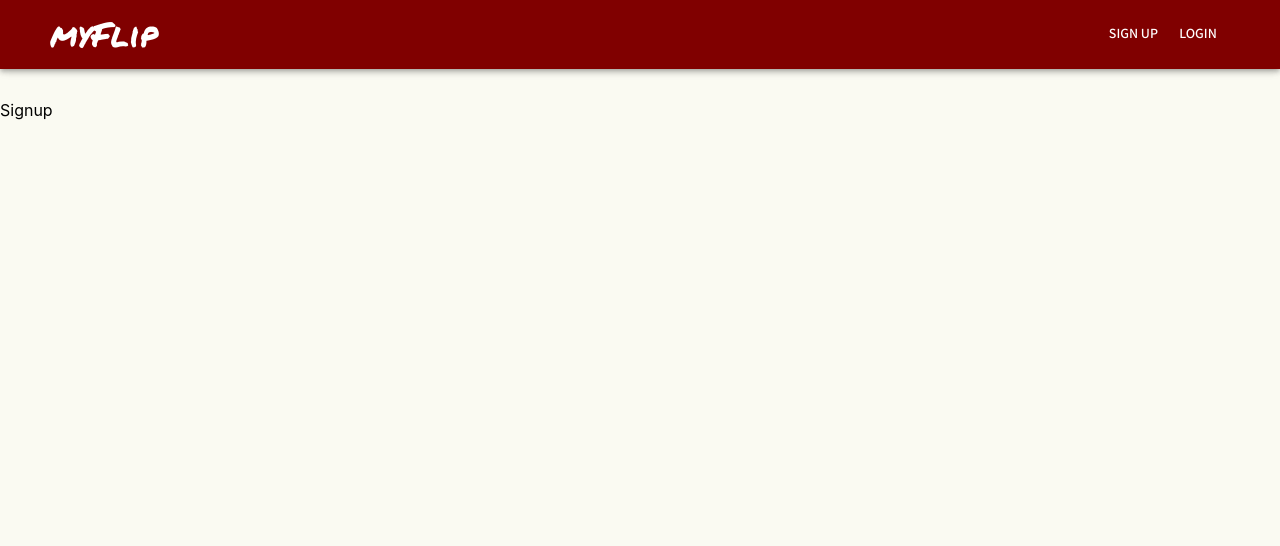
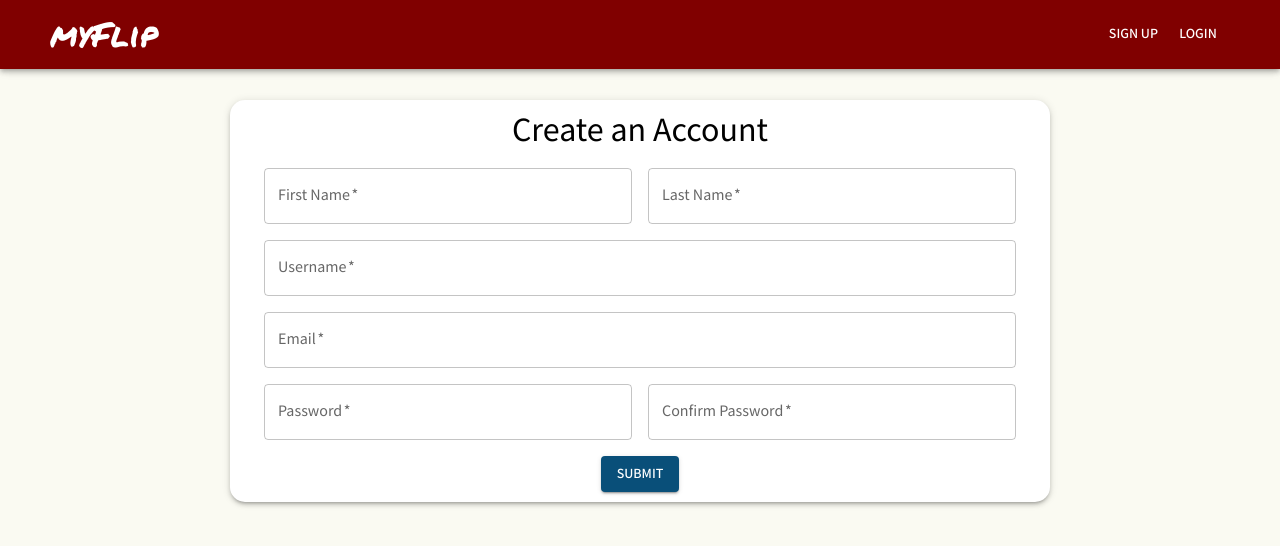
Before and after one commit to SidSaythongphet/myflip-project, a React (Create React App) app in the folder client/: page /signup in a window 1280 px wide. Shown: the top 546 px of the page. Built offline with nearby package versions, Linux system fonts and the light colour scheme; no server answers.

Commit message:
add signup to client side

```diff
--- a/client/src/App.jsx
+++ b/client/src/App.jsx
@@ -30,12 +30,19 @@ const theme = createTheme({
 
 const App = () => {
   const [title, setTitle] = useState()
+  const [loggedIn, setLoggedIn] = useState(false)
+  const [currentUser, setCurrentUser] = useState({})
 
   useEffect(() => {
     fetch("/api/")
       .then((r) => r.json())
       .then((data) => setTitle(data.server));
   }, []);
+
+  const loginUser = user => {
+    setCurrentUser(user)
+    setLoggedIn(true)
+  }
 
 
   return (
@@ -44,7 +51,7 @@ const App = () => {
         <Navbar />
         <Routes>
           <Route path='/' element={ <Home /> } />
-          <Route path='/signup' element={ <Signup /> } />
+          <Route path='/signup' element={ <Signup loginUser={ loginUser }/> } />
           <Route path='/login' element={ <Login /> } />
         </Routes>
       </Router>
--- /dev/null
+++ b/client/src/Globals.js
@@ -0,0 +1,6 @@
+export const baseURL = "http://localhost:4000"
+
+export const headers = {
+    "Content-Type": "application/json",
+    "Accept": "application/json"
+}
--- a/client/src/components/authentication/Signup.jsx
+++ b/client/src/components/authentication/Signup.jsx
@@ -1,8 +1,127 @@
-import React from 'react'
+import React, { useState, useEffect } from 'react';
+import { Button, Grid, TextField, Typography } from '@mui/material';
+import { baseURL, headers } from '../../Globals';
+import { useNavigate } from 'react-router-dom';
+import StyledBox from '../styles/StyledBox';
 
-const Signup = () => {
+const Signup = ({ loginUser }) => {
+  const [userData, setUserData] = useState({
+    first_name: "",
+    last_name: "",
+    username: "",
+    email: "",
+    password: "",
+    password_confirmation: ""
+  })
+
+  const navigate = useNavigate()
+
+  const handleChange = (e) => {
+    setUserData({
+      ...userData,
+      [e.target.name]: e.target.value
+    })
+  }
+
+  const handleSubmit = async (e) => {
+    e.preventDefault()
+
+    const response = await fetch(baseURL + '/api/signup', {
+      method: 'POST',
+      headers,
+      body: JSON.stringify(userData)
+    })
+    const data = await response.json()
+    if (response.ok) {
+      loginUser(data.user)
+      localStorage.setItem('jwt', data.token)
+      navigate(`/`)
+    } else {
+      console.log(data)
+    }
+  }
   return (
-    <div>Signup</div>
+    <Grid container justifyContent="center">
+      <Grid item>
+        <StyledBox width="800px">
+          <Grid container spacing={2}>
+            <Grid item xs={12} textAlign="center">
+              <Typography variant='h4'>Create an Account</Typography>
+            </Grid>
+            <Grid item xs={12} container spacing={2}>
+              <Grid item xs={6}>
+                <TextField
+                  required
+                  label="First Name"
+                  name="first_name"
+                  fullWidth
+                  value={ userData.first_name }
+                  onChange={ handleChange }
+                />
+              </Grid>
+              <Grid item xs={6}>
+                <TextField
+                  required
+                  label="Last Name"
+                  name="last_name"
+                  fullWidth
+                  value={ userData.last_name }
+                  onChange={ handleChange }
+                />
+              </Grid>
+            </Grid>
+            <Grid item xs={12}>
+              <TextField
+                required
+                label="Username"
+                name="username"
+                fullWidth
+                value={ userData.username }
+                onChange={ handleChange }
+              />
+            </Grid>
+            <Grid item xs={12}>
+              <TextField
+                required
+                label="Email"
+                type="email"
+                name="email"
+                fullWidth
+                value={ userData.email }
+                onChange={ handleChange }
+              />
+            </Grid>
+            <Grid item xs={12} container spacing={2}>
+              <Grid item xs={6}>
+                <TextField
+                  required
+                  label="Password"
+                  type="password"
+                  name="password"
+                  fullWidth
+                  value={ userData.password }
+                  onChange={ handleChange }
+                />
+              </Grid>
+              <Grid item xs={6}>
+                <TextField
+                  required
+                  label="Confirm Password"
+                  type="password"
+                  name="password_confirmation"
+                  fullWidth
+                  value={ userData.password_confirmation }
+                  onChange={ handleChange }
+                />
+              </Grid>
+            </Grid>
+            <Grid item xs={12} textAlign="center">
+              <Button onClick={ handleSubmit } variant='contained'>Submit</Button>
+            </Grid>
+          </Grid>
+        </StyledBox>
+      </Grid>
+    </Grid>
   )
 }
 
```
Also changed, not shown: 1 other file (tests, documents, lock files or other folders).
